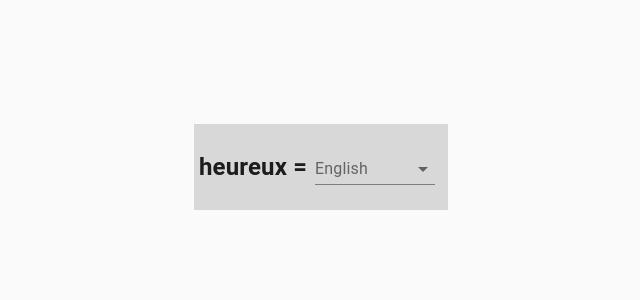
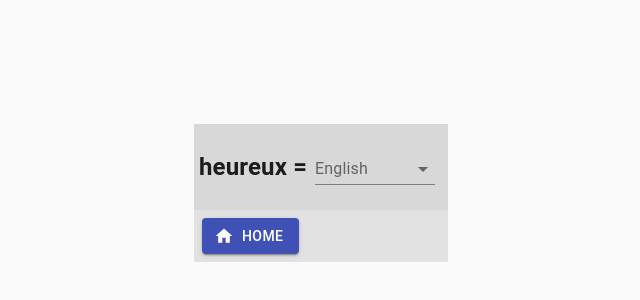
Before and after one commit to agelas/frenchify, a React (Create React App) app: page /Vocab in a window 1280 px wide. Shown: the part 116-416 px from the top of the page, without its empty margins (446-1086 px from the left). Built offline with nearby package versions, Linux system fonts and the light colour scheme.

Commit message:
Added a button back to Home, packages updated so icons are now available

```diff
--- a/package.json
+++ b/package.json
@@ -4,6 +4,7 @@
   "private": true,
   "dependencies": {
     "@material-ui/core": "^4.11.2",
+    "@material-ui/icons": "^4.11.2",
     "@testing-library/jest-dom": "^5.11.4",
     "@testing-library/react": "^11.1.0",
     "@testing-library/user-event": "^12.1.10",
--- a/src/VocabPage.js
+++ b/src/VocabPage.js
@@ -1,12 +1,14 @@
-import React, {useEffect, useLayoutEffect} from 'react';
+import React, {useLayoutEffect} from 'react';
 import CssBaseline from '@material-ui/core/CssBaseline';
 import Grid from '@material-ui/core/Grid';
 import InputLabel from '@material-ui/core/InputLabel';
 import MenuItem from '@material-ui/core/MenuItem';
 import FormControl from '@material-ui/core/FormControl';
 import Select from '@material-ui/core/Select';
+import Button from '@material-ui/core/Button';
 import Typography from '@material-ui/core/Typography';
 import {makeStyles} from '@material-ui/core/styles';
+import HomeIcon from '@material-ui/icons/Home';
 
 import vocab from './vocab.json';
 
@@ -32,6 +34,7 @@ const useStyles = makeStyles((theme) => ({
         position: 'absolute',
         left: '50%',
         top: '30%',
+        flexDirection: 'column',
     },
     mainDiv: {
         display: 'flex',
@@ -43,6 +46,9 @@ const useStyles = makeStyles((theme) => ({
     formControl: {
         margin: theme.spacing(1),
         minWidth: 120,
+    },
+    button: {
+        margin: theme.spacing(1),
     }
 }));
 
@@ -85,6 +91,9 @@ function ControlledOpenSelect() {
     };
 
     useLayoutEffect(() => {
+        //useLayoutEffect is identical to useEffect except that it fires synchronously after all
+        //DOM mutations which I think is what I need.
+
         //Grab the vocab word JSON object
        let source = pickRandomVocab();
 
@@ -157,6 +166,20 @@ function VocabPage() {
             <CssBaseline/>
             <Grid className = {classes.centerPane}>
                 <ControlledOpenSelect/>
+                <div>
+                    <Button
+                        variant="contained"
+                        color="primary"
+                        className={classes.button}
+                        startIcon={<HomeIcon/>}
+                        onClick = {(e) =>{
+                            e.preventDefault();
+                            window.location.href="/"
+                        }}
+                    >
+                        Home
+                    </Button>
+                </div>
             </Grid>
         </Grid>
 
```
Also changed, not shown: 1 other file (tests, documents, lock files or other folders).
